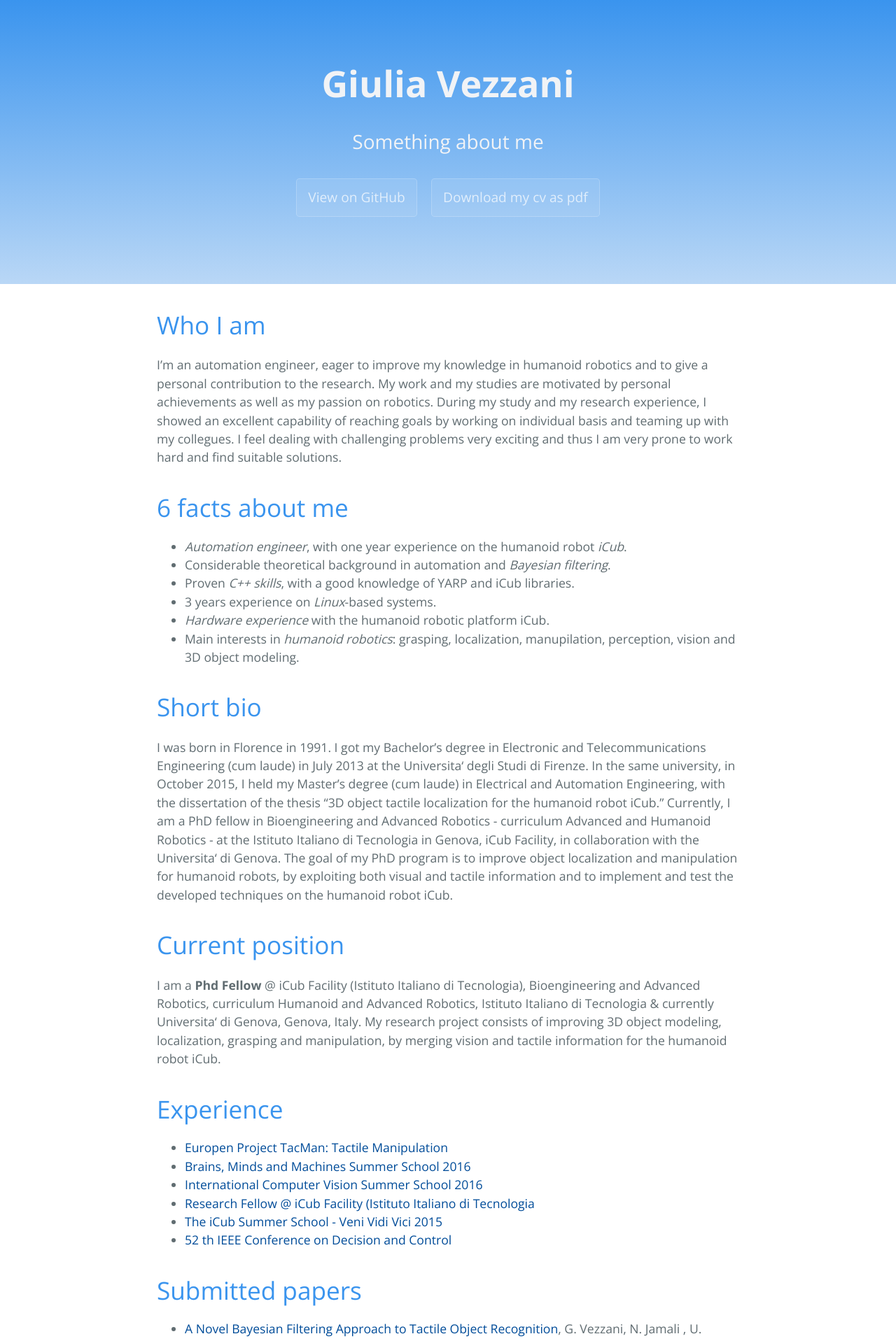
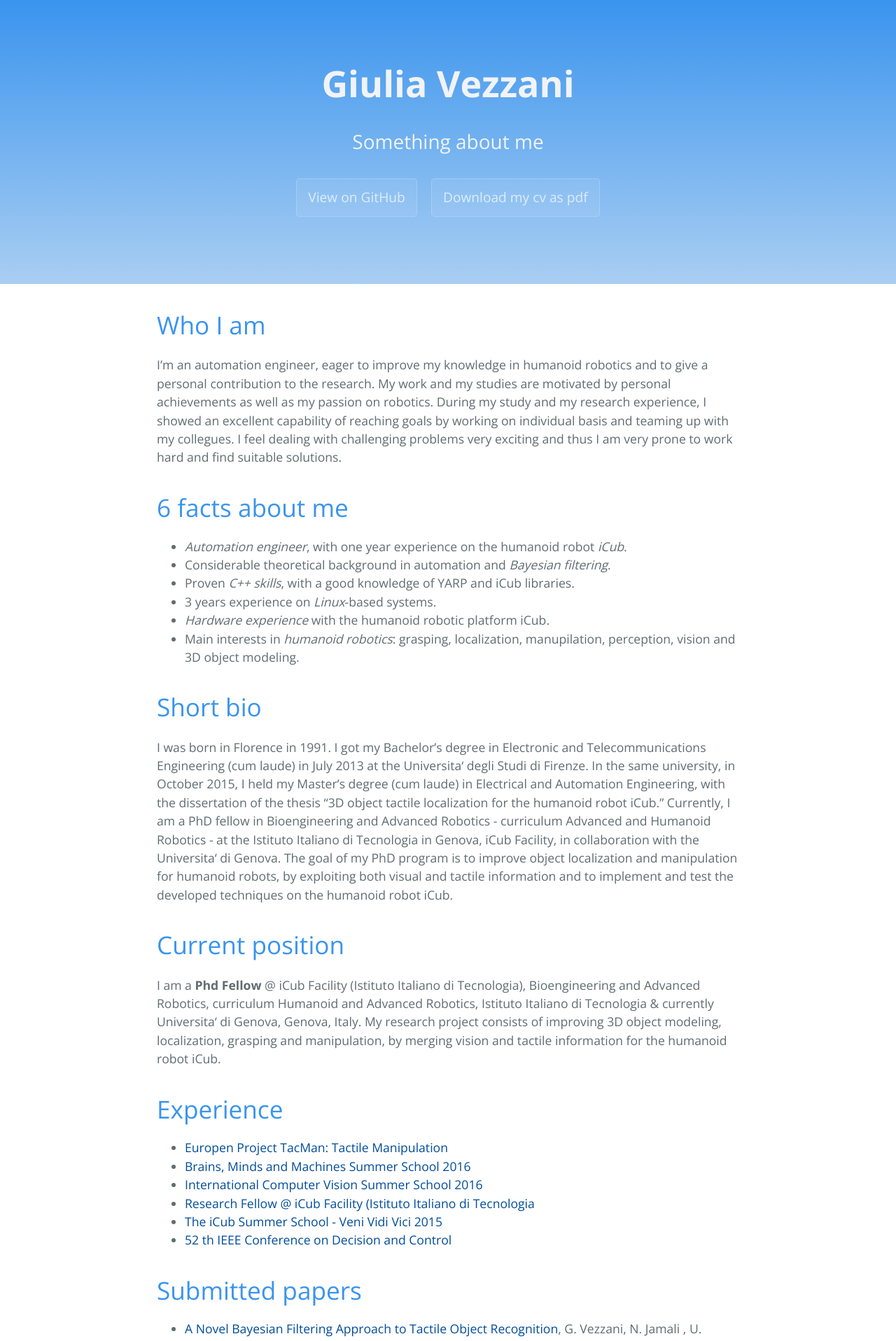
Before and after one commit to giuliavezzani/giuliavezzani_old.github.io, a Jekyll site: the page built from index.md, in a window 1280 px wide. Shown: the top 1917 px of the page at 70% size. Built offline with Jekyll 4.4.1, drawn with Linux system fonts in a browser that asks for light colours; our own code applies the rules of GitHub Pages for plain Markdown files.

Commit message:
Update variables.scss

```diff
--- a/_sass/variables.scss
+++ b/_sass/variables.scss
@@ -5,7 +5,7 @@ $medium-breakpoint: 42em;
 // Headers
 $header-heading-color: #f1f3f6;
 $header-bg-color: #3A94EE;
-$header-bg-color-secondary: #B9D7F6;
+$header-bg-color-secondary: #A9CEF2;
 
 // Text
 $section-headings-color: #3A94EE;
```
